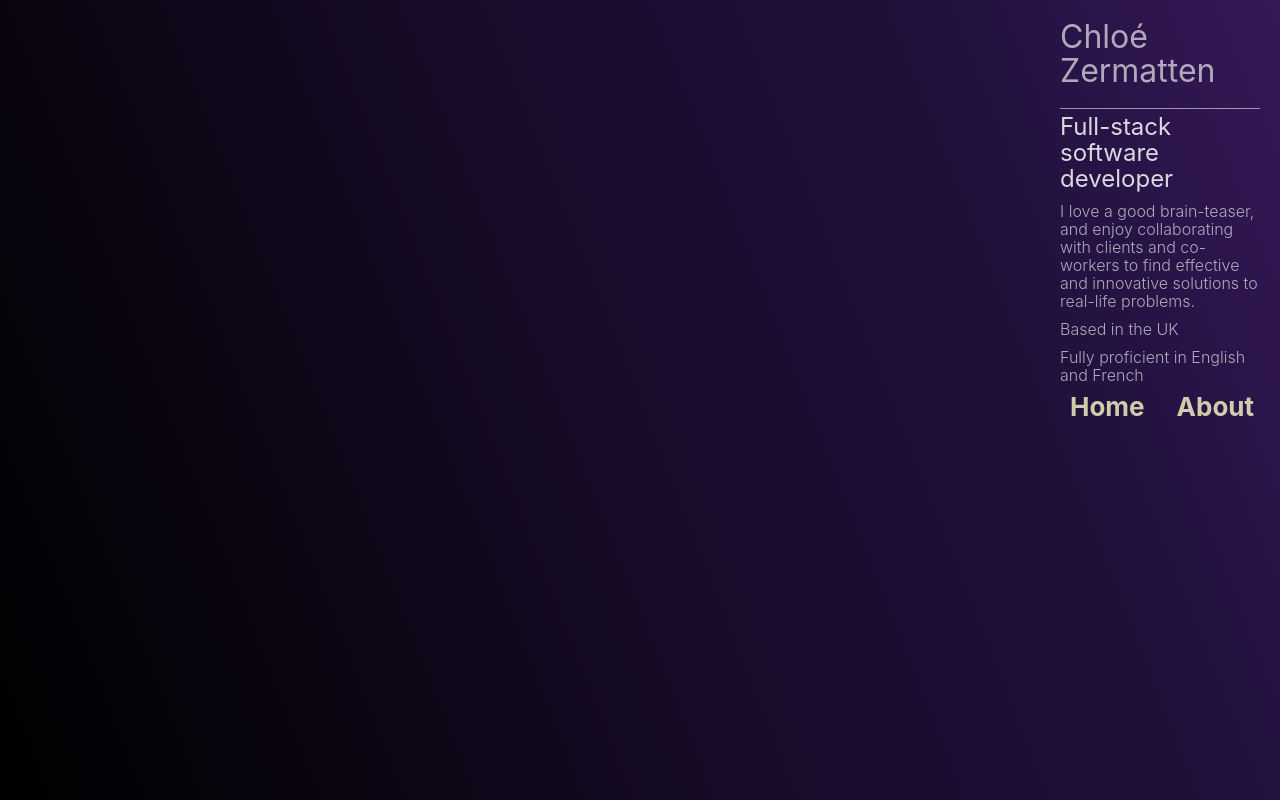
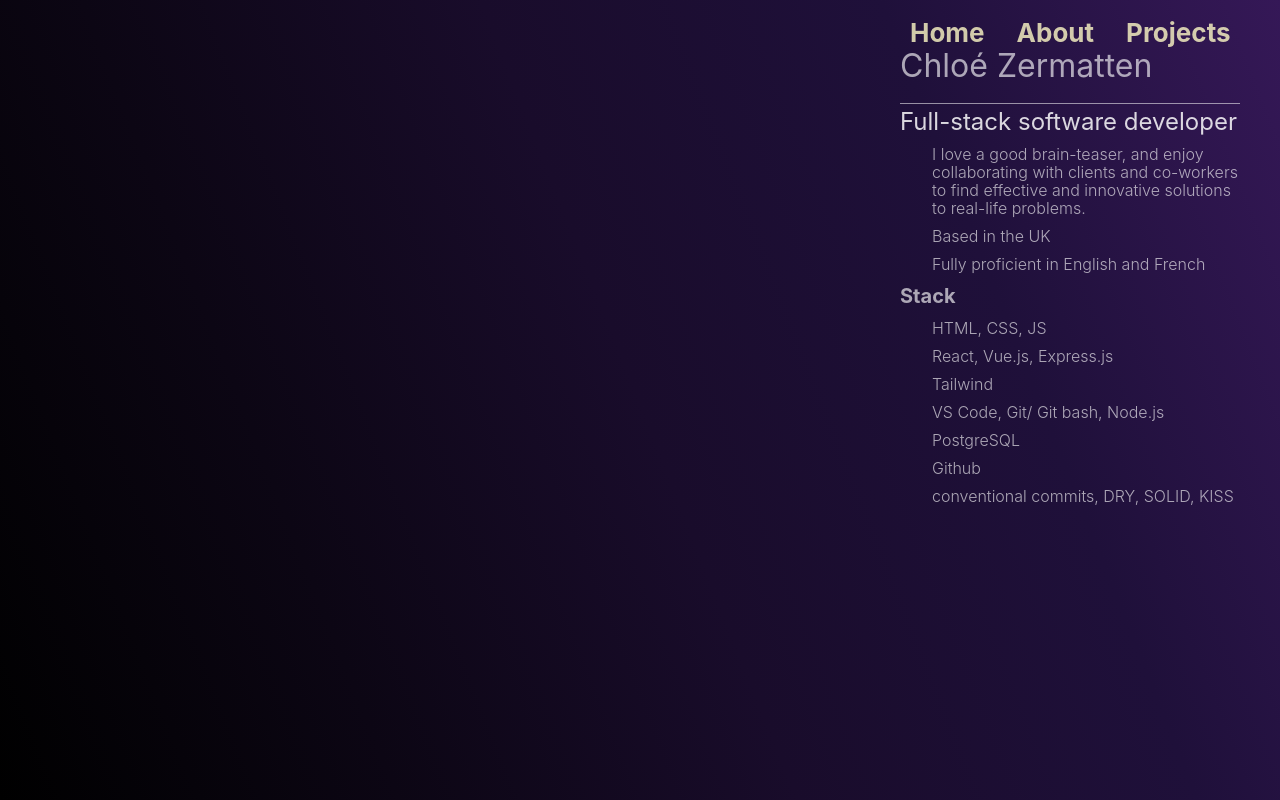
Before and after one commit to Chloe070196/my-portfolio, a Vue app: page / in a window 1280 px wide. Built offline with nearby package versions, Linux system fonts and the light colour scheme.

Commit message:
feat: update right aside

```diff
--- a/src/components/RightAside.vue
+++ b/src/components/RightAside.vue
@@ -1,20 +1,22 @@
 <script lang="ts" setup>
 import AboutSection from './AboutSection.vue';
+import StackSection from './StackSection.vue';
 import NavBar from './NavBar.vue';
 </script>
 <template>
     <aside>
+        <NavBar />
         <AboutSection />
-        <NavBar />
+        <StackSection />
     </aside>
 </template>
 
-<style scoped>
+<style>
     aside {
         position: fixed;
-        right: 0;
+        right: 20px;
         top: 0;
         margin: 20px;
-        width: 200px;
+        width: 340px;
     }
 </style>
```
